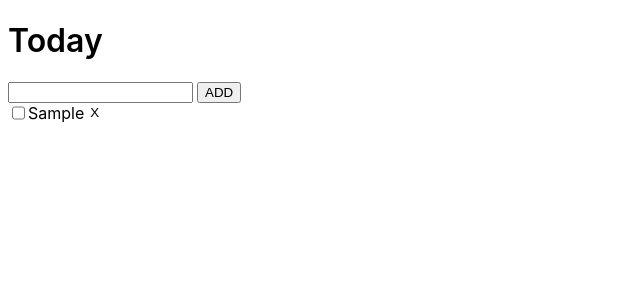
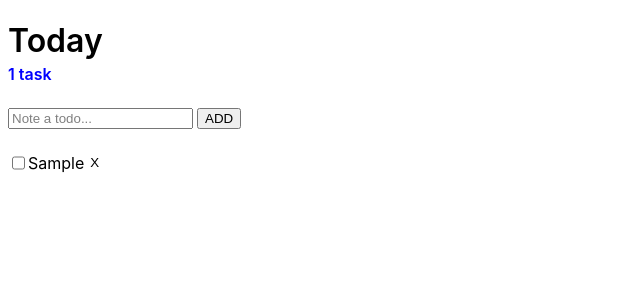
Before and after one commit to programminghfg/todo-app-anjagutmann, a SvelteKit app: page / in a window 1280 px wide. Both pictures are taken after typing "Sample" into the empty fields and a click on the button "ADD". Shown: the top 300 px of the page, without its empty margins (0-640 px from the left). Built offline with nearby package versions, Linux system fonts and the light colour scheme.

Commit message:
todo list updated features-2

```diff
--- a/src/routes/+page.svelte
+++ b/src/routes/+page.svelte
@@ -1,18 +1,24 @@
 <script>
-        import { onMount } from 'svelte';
+        import { onMount, onDestroy } from 'svelte';
         import { browser } from '$app/environment';
 
         let todoText = '';
         let todos = [];
         let hasError = false;
+        let numberOfTodos = 0;
 
         onMount(() => {
           if (browser) {
             const storedTodos = JSON.parse(localStorage.getItem('todos'));
             if (storedTodos) {
               todos = storedTodos;
+              numberOfTodos = todos.length; // initialize numberOfTodos with the current length of the todos array
             }
           }
+        });
+
+        onDestroy(() => {
+          saveTodos();
         });
 
         function saveTodos() {
@@ -31,23 +37,30 @@
           todos = todos;
           todoText = '';
           hasError = false;
+          numberOfTodos++; // increase numberOfTodos when a new todo is added
           // Save todos to local storage
           saveTodos();
         }
 
         function remove(index) {
-          //delete entry
+          // delete entry
           todos.splice(index, 1);
           todos = todos;
+          numberOfTodos--; // decrease numberOfTodos when a todo is removed
           saveTodos();
         }
 </script>
 
 <h1>Today</h1>
 
+<!-- display the number of todos -->
+{#if todos.length > 0}
+  <p class="task">{todos.length} {todos.length === 1 ? 'task' : 'tasks'}</p>
+{/if}
+
 <div class="input-container">
   <!-- textfeld -->
-        <input type="text" class="todo-input" bind:value={todoText} class:error={hasError} />
+  <input type="text" class="todo-input" bind:value={todoText} class:error={hasError} placeholder="Note a todo..." on:focus={() => todoText = ''}/>
 
   <!-- button add -->
   <button on:click={addTodo}>ADD</button>
@@ -57,8 +70,6 @@
 {#if hasError}
   <p class="error-message">Please enter a todo item.</p>
 {/if}
-
-
 
 {#each todos as todo, index}
   <!-- todo -->
@@ -87,10 +98,23 @@
     font-family: 'SF Pro Text', sans-serif;
     font-weight: 600;
     color: black;
+    margin-bottom: 0.1em;
   }
 
   p {
     font-family: 'SF Pro Text', sans-serif;
+  }
+
+  .task {
+    font-family: 'SF Pro Text', sans-serif;
+    font-weight: 600;
+    color: blue;
+    margin-top: 0;
+    margin-bottom: 1.5em;
+  }
+
+  .input-container {
+        margin-bottom: 1.5em;
   }
 
   .delete {
@@ -124,4 +148,8 @@
   .error {
     outline: 2px solid red;
   }
+
+  .todo-input::placeholder {
+    color: grey;
+  }
 </style>
```
Lines whose indentation alone changed are shown as unchanged.
